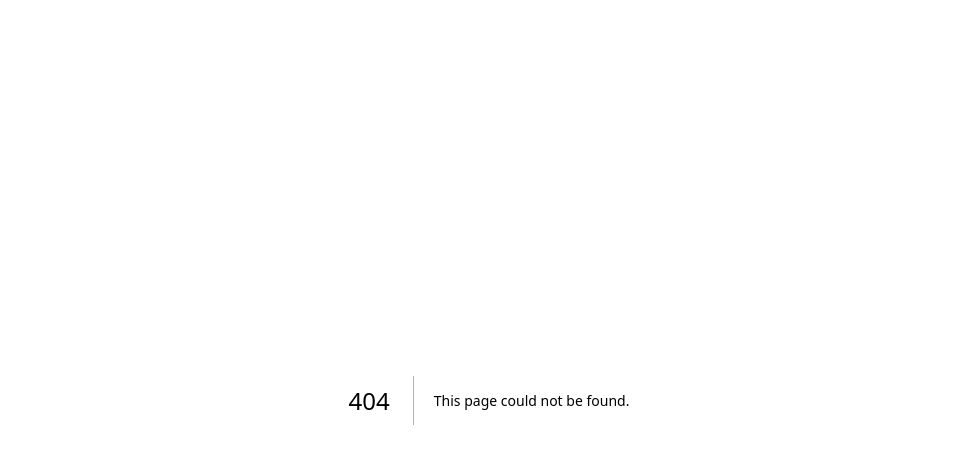
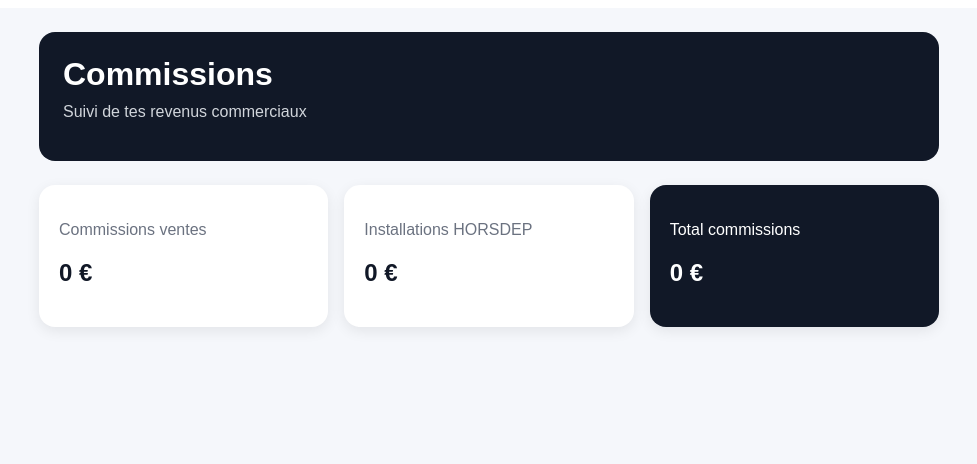
Before and after one commit to bargaouitarek-gif/X3BZ, a Next.js app: page /commissions in a window 1280 px wide. Before the commit this address had no page. Shown: the top 464 px of the page, without its empty margins (151-1128 px from the left). Built offline with nearby package versions, Linux system fonts and the light colour scheme.

Commit message:
Create commissions page with total calculations

```diff
--- /dev/null
+++ b/app/commissions/page.tsx
@@ -0,0 +1,84 @@
+"use client";
+
+import { useState } from "react";
+
+export default function Page() {
+  const [commissionsVentes] = useState(0);
+  const [installationsHorsdep] = useState(0);
+
+  const total = commissionsVentes + installationsHorsdep;
+
+  return (
+    <main
+      style={{
+        minHeight: "100vh",
+        background: "#f5f7fb",
+        fontFamily: "Arial, sans-serif",
+        padding: "24px",
+        color: "#111827",
+      }}
+    >
+      <div style={{ maxWidth: "900px", margin: "0 auto" }}>
+        <div
+          style={{
+            background: "#111827",
+            color: "white",
+            borderRadius: "16px",
+            padding: "24px",
+            marginBottom: "24px",
+          }}
+        >
+          <h1 style={{ margin: 0, fontSize: "32px" }}>Commissions</h1>
+          <p style={{ marginTop: "10px", color: "#d1d5db" }}>
+            Suivi de tes revenus commerciaux
+          </p>
+        </div>
+
+        <div
+          style={{
+            display: "grid",
+            gridTemplateColumns: "repeat(auto-fit, minmax(220px, 1fr))",
+            gap: "16px",
+          }}
+        >
+          <div
+            style={{
+              background: "white",
+              borderRadius: "16px",
+              padding: "20px",
+              boxShadow: "0 4px 14px rgba(0,0,0,0.08)",
+            }}
+          >
+            <p style={{ color: "#6b7280" }}>Commissions ventes</p>
+            <h2>{commissionsVentes} €</h2>
+          </div>
+
+          <div
+            style={{
+              background: "white",
+              borderRadius: "16px",
+              padding: "20px",
+              boxShadow: "0 4px 14px rgba(0,0,0,0.08)",
+            }}
+          >
+            <p style={{ color: "#6b7280" }}>Installations HORSDEP</p>
+            <h2>{installationsHorsdep} €</h2>
+          </div>
+
+          <div
+            style={{
+              background: "#111827",
+              color: "white",
+              borderRadius: "16px",
+              padding: "20px",
+              boxShadow: "0 4px 14px rgba(0,0,0,0.08)",
+            }}
+          >
+            <p>Total commissions</p>
+            <h2>{total} €</h2>
+          </div>
+        </div>
+      </div>
+    </main>
+  );
+}
```
